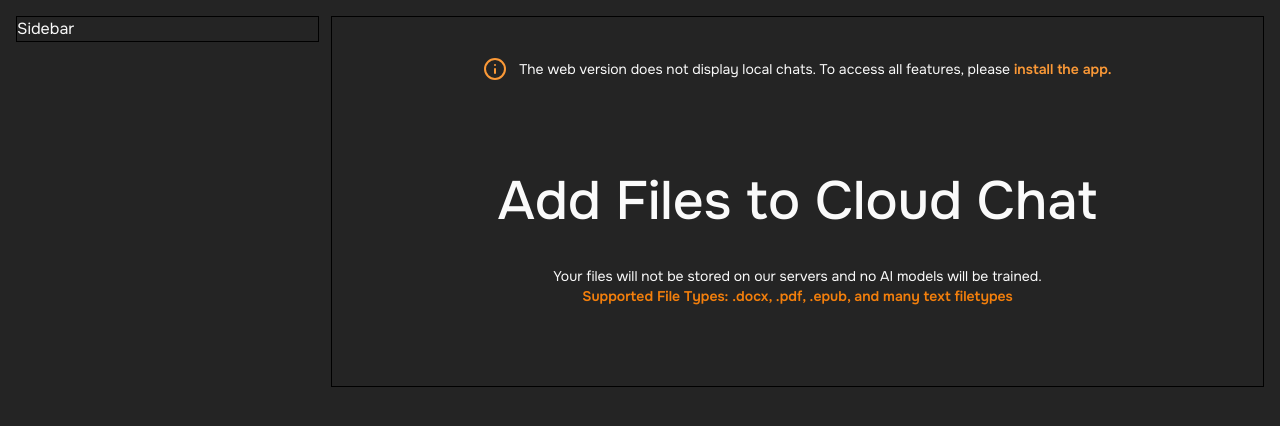
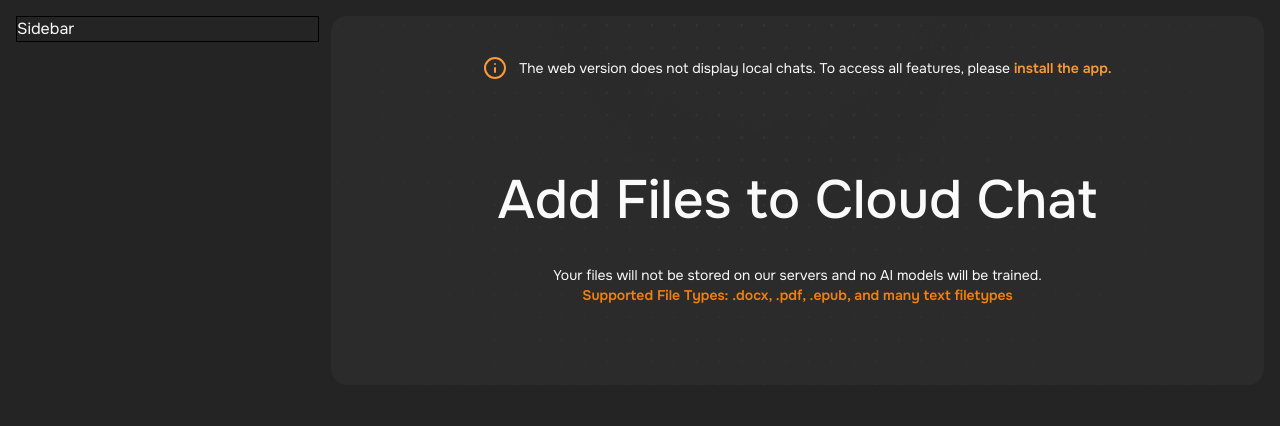
Before and after one commit to xyryc/socrates, a React (Vite) app: page / in a window 1280 px wide. Shown: the top 426 px of the page. Built offline with nearby package versions, Linux system fonts and the light colour scheme.

Commit message:
added background pattern

```diff
--- a/src/layouts/MainLayout.tsx
+++ b/src/layouts/MainLayout.tsx
@@ -1,6 +1,5 @@
 import PageContent from "./PageContent";
 import Sidebar from "./Sidebar";
-
 
 const MainLayout = () => {
   return (
--- a/src/layouts/PageContent.tsx
+++ b/src/layouts/PageContent.tsx
@@ -1,11 +1,16 @@
 import { Info } from "lucide-react";
+import BackgroundPattern from "/hero_pattern.png"
 
 const PageContent = () => {
   return (
-    <div className="text-center">
+    <div className="text-center relative bg-[#2B2B2B] rounded-2xl">
+      <img
+        className="absolute top-0 left-0 w-full h-full object-cover"
+        src={BackgroundPattern}
+        alt="background pattern"
+      />
 
-
-      <div className="border border-black flex flex-col items-center justify-center">
+      <div className="flex flex-col items-center justify-center">
         {/* info */}
         <div className="flex items-center gap-3 mt-10">
           <Info className="text-[#FB9937]" />
```
Lines whose indentation alone changed are shown as unchanged.
